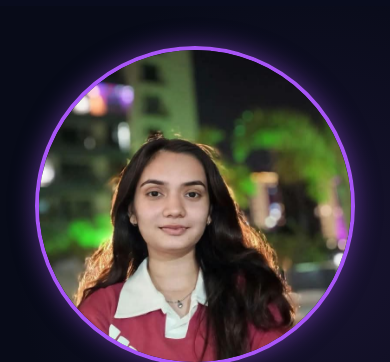
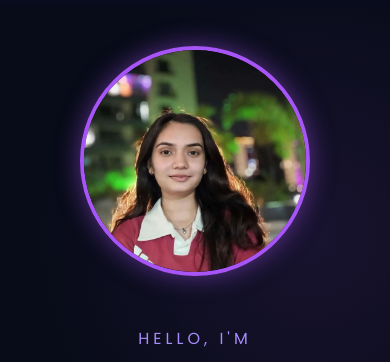
Before and after one commit to yashvitanna4/yashvi-portfolio, a plain HTML site: page index.html in a window 390 px wide. Shown: the part 74-436 px from the top of the page. Drawn offline with Linux system fonts and the light colour scheme.

Commit message:
Refactor CSS styles for consistency and responsiveness

```diff
--- a/style.css
+++ b/style.css
@@ -333,11 +333,21 @@ footer {
     }
 }
 .profile-img {
+    display: block;
     width: 320px;
     height: 320px;
+    min-width: 320px;
     border-radius: 50%;
     object-fit: cover;
     object-position: center;
     border: 4px solid #a855f7;
     box-shadow: 0 0 25px rgba(168, 85, 247, 0.5);
 }
+
+@media(max-width: 768px) {
+    .profile-img {
+        width: 230px;
+        height: 230px;
+        min-width: 230px;
+    }
+}
```
